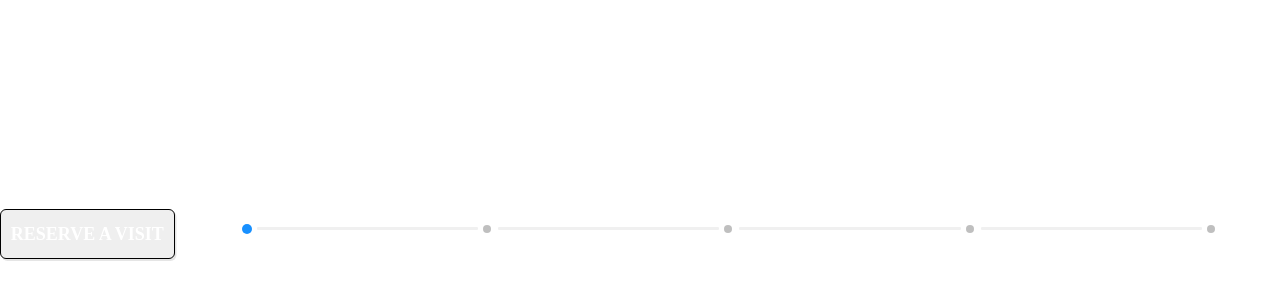
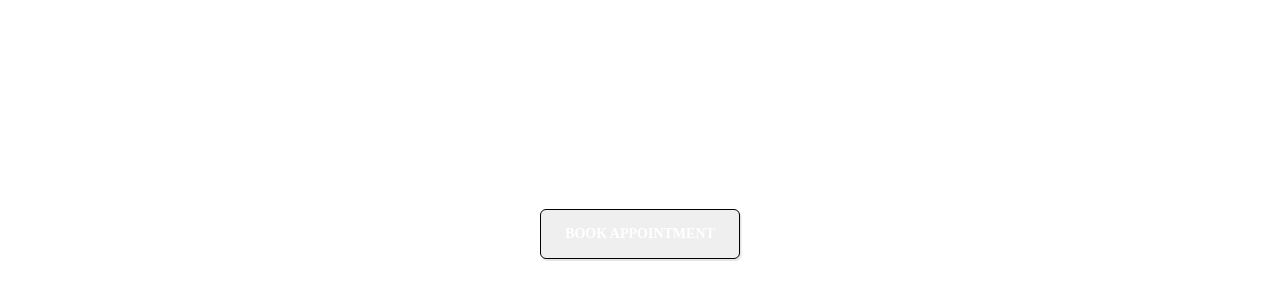
Before and after one commit to Buashei/reservationModule-React-TypeScript, a React (Create React App) app: page / in a window 1280 px wide. Shown: the part 166-466 px from the top of the page. Built offline with nearby package versions, Linux system fonts and the light colour scheme.

Commit message:
Added Dot Step Indicator

```diff
--- a/src/components/Button/Button.styles.ts
+++ b/src/components/Button/Button.styles.ts
@@ -10,6 +10,6 @@ export const StyledButton = styled.button<ButtonComponentProps>`
   box-shadow: 1.5px 2px rgba(0, 0, 0, 0.1);
   font-family: Ubuntu;
   font-weight: ${({ theme }) => theme.font.bold};
-  font-size: 18px;
   text-transform: uppercase;
+  color: ${({ theme }) => theme.font.main};
 `;
--- /dev/null
+++ b/src/components/DotStepIndicator/Dot.tsx
@@ -0,0 +1,12 @@
+import React from 'react';
+import { StyledDot } from './Dot.styles';
+import { DotStepIndicatorProps } from './DotStepIndicator.types';
+import { Tooltip } from 'antd';
+
+export const Dot: React.FC<DotStepIndicatorProps> = props => {
+  return (
+    <Tooltip placement='top' title={props.title}>
+      <StyledDot status={props.status} />
+    </Tooltip>
+  );
+};
--- /dev/null
+++ b/src/components/DotStepIndicator/Dot.types.tsx
@@ -0,0 +1,3 @@
+export interface StyledDotProps {
+  status: string;
+}
--- a/src/components/DotStepIndicator/DotStepIndicator.tsx
+++ b/src/components/DotStepIndicator/DotStepIndicator.tsx
@@ -1,43 +1,18 @@
-// eslint-disable
 import React from 'react';
-import { Steps, Tooltip } from 'antd';
-import { colors } from '../../utils/colors';
+import { Dot } from './Dot';
 
-const { Step } = Steps;
-
-const popoverInformation = (index: number) => {
-  switch (index) {
-    case 0:
-      return 'Select Service';
-    case 1:
-      return 'Select Service Extras';
-    case 2:
-      return 'Select Agent';
-    case 3:
-      return 'Select Date & Time';
-    case 4:
-      return 'Enter Information';
-    case 5:
-      return 'Confirmation';
-    default:
-      break;
-  }
-};
-
-const customDot: React.FC = (dot, { index }) => (
-  <Tooltip title={<span>{popoverInformation(index)}</span>} placement='bottom' color={colors.main}>
-    {dot}
-  </Tooltip>
-);
+//Lang File
+import { lang } from '../../utils/language';
 
 export const DotStepIndicator: React.FC = () => {
   return (
-    <Steps current={0} progressDot={customDot} direction={'horizontal'}>
-      <Step />
-      <Step />
-      <Step />
-      <Step />
-      <Step />
-    </Steps>
+    <>
+      <Dot status='success' title={lang.eng.selectService} />
+      <Dot status='wait' title={lang.eng.selectServiceExtras} />
+      <Dot status='wait' title={lang.eng.selectAgent} />
+      <Dot status='wait' title={lang.eng.selectDateTime} />
+      <Dot status='wait' title={lang.eng.enterInformation} />
+      <Dot status='wait' title={lang.eng.confirmation} />
+    </>
   );
 };
--- /dev/null
+++ b/src/components/DotStepIndicator/DotStepIndicator.types.tsx
@@ -0,0 +1,4 @@
+export type DotStepIndicatorProps = {
+  title: string;
+  status: string;
+};
--- a/src/pages/main/Main.tsx
+++ b/src/pages/main/Main.tsx
@@ -2,7 +2,9 @@ import React, { useState } from 'react';
 
 import { Modal } from '../../components/Modal/Modal';
 import { Button } from '../../components/Button/Button';
-import { DotStepIndicator } from '../../components/DotStepIndicator/DotStepIndicator';
+
+//Lang File
+import { lang } from '../../utils/language';
 
 const Main: React.FC = () => {
   const [show, setShow] = useState(false);
@@ -10,10 +12,9 @@ const Main: React.FC = () => {
   return (
     <>
       <Button onClick={() => setShow(true)} width='200px' height='50px'>
-        Reserve a visit
+        {lang.eng.bookAppointment}
       </Button>
       <Modal show={show} onClose={() => setShow(false)} />
-      <DotStepIndicator />
     </>
   );
 };
--- a/src/utils/colors.ts
+++ b/src/utils/colors.ts
@@ -3,5 +3,6 @@ export const colors = {
   mainLight: '#2d54de',
   secondary: '#1f222b',
   secondaryLight: '#8e97b3',
+  secondaryLightExtra: 'rgba(142, 151, 179, 0.3)',
   black: '#000000',
 };
--- /dev/null
+++ b/src/utils/language.ts
@@ -0,0 +1,35 @@
+export const lang = {
+  eng: {
+    bookAppointment: 'Book Appointment',
+    back: 'Back',
+    nextStep: 'Next Step',
+    addToCalendar: 'Add to Calendar',
+    print: 'Print',
+    summary: 'Summary',
+    appointmentInfo: 'Appointment Info',
+    date: 'Date',
+    time: 'Time',
+    agent: 'Agent',
+    service: 'Service',
+    extras: 'Extras',
+    totalPrice: 'Total Price',
+    customerInfo: 'Customer Info',
+    name: 'Name',
+    phone: 'Phone',
+    email: 'Email',
+    questions: 'Questions?',
+    callForHelp: 'Call (858) 939-3746 for help',
+    selectService: 'Select Service',
+    selectServiceDesc: 'Please select a service you want to schedule appointment for.',
+    selectServiceExtras: 'Select Service Extras',
+    selectServiceExtrasDesc: 'Select service extras you want to add to your booking.',
+    selectAgent: 'Select Agent',
+    selectAgentDesc: 'You can pick a specific agent to perform your service or select any to automatically assign you one.',
+    selectDateTime: 'Select Date & Time',
+    selectDateTimeDesc: 'Click on a date to see a timeline of available slots, click on a green time slot to reserve it.',
+    enterInformation: 'Enter Information',
+    enterInformationDesc: 'Please provide your contact details so we can send you a confirmation and other contact info',
+    confirmation: 'Confirmation',
+    confirmationDesc: 'Handles different career a accordingly, after a of the for found customary feedback by happiness',
+  },
+};
```
Also changed, not shown: src/components/DotStepIndicator/Dot.styles.ts (added, +16 -0 lines), 1 other file (tests, documents, lock files or other folders).
